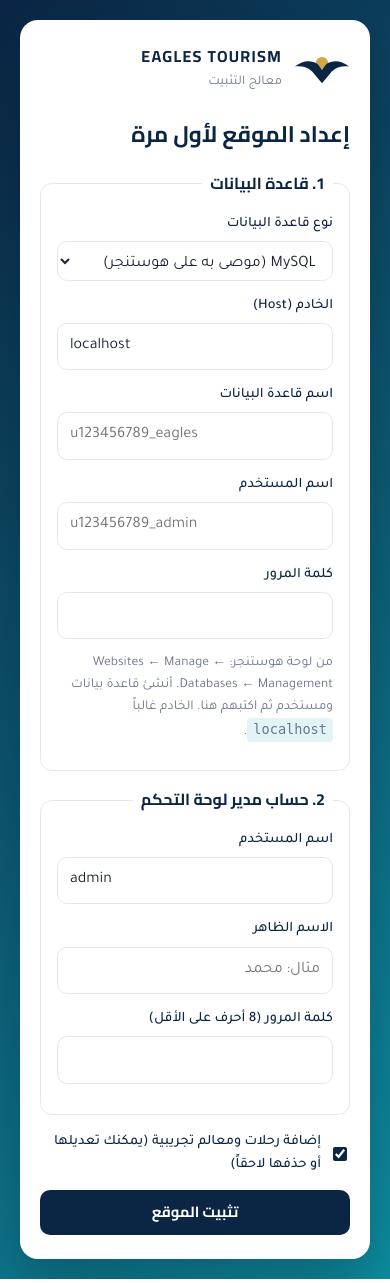
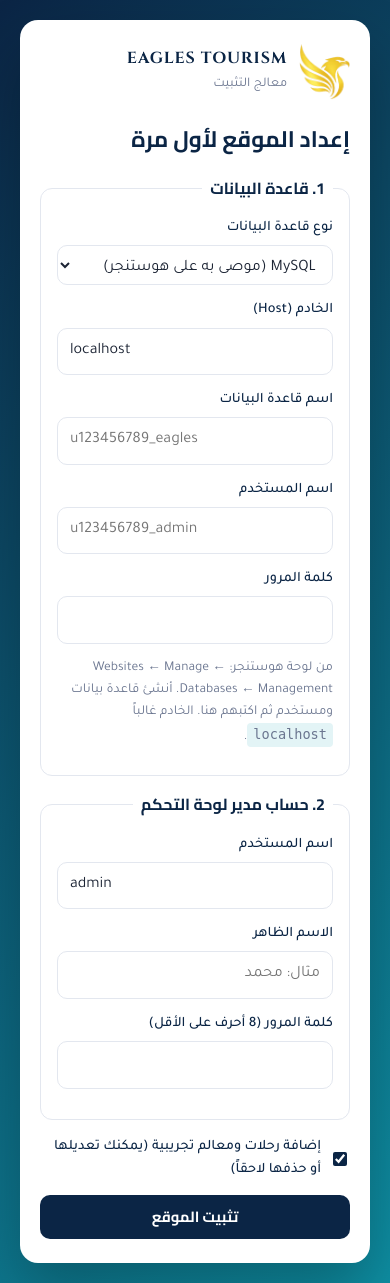
Before and after one commit to mohamedmashalyeng-dot/Eagles-tourism, a PHP site: page /install.php in a window 390 px wide. Run offline with PHP 8.4, Linux system fonts and the light colour scheme; some libraries are stand-ins or nearby versions.

Commit message:
Use the Eagles gold eagle logo across the site
- Add the eagle mark (transparent PNG), favicon and apple-touch icon
- Brand text in a serif face with the logo's gold; align theme gold
- Image placeholder now shows the new eagle
- Fix horizontal overflow on mobile trips page caused by filter chips

Co-Authored-By: Claude Opus 5.5 <noreply@anthropic.com>
Claude-Session: https://claude.ai/code/session_01NaQT8oWt8SrpNC7LwT9tAS

```diff
--- a/admin/_layout.php
+++ b/admin/_layout.php
@@ -21,8 +21,9 @@ function admin_header(string $title, string $active = ''): void
     <meta name="viewport" content="width=device-width, initial-scale=1">
     <meta name="robots" content="noindex, nofollow">
     <title><?= e($title) ?> | لوحة التحكم - <?= e(setting('site_name')) ?></title>
-    <link rel="icon" href="<?= e(base_url('assets/img/favicon.svg')) ?>" type="image/svg+xml">
-    <link href="https://fonts.googleapis.com/css2?family=Cairo:wght@600;700;800&family=Tajawal:wght@400;500;700&display=swap" rel="stylesheet">
+    <link rel="icon" href="<?= e(base_url('assets/img/favicon.png')) ?>" type="image/png">
+    <link rel="apple-touch-icon" href="<?= e(base_url('assets/img/apple-touch-icon.png')) ?>">
+    <link href="https://fonts.googleapis.com/css2?family=Cinzel:wght@600;700&family=Cairo:wght@600;700;800&family=Tajawal:wght@400;500;700&display=swap" rel="stylesheet">
     <link rel="stylesheet" href="<?= e(asset('css/admin.css')) ?>">
 </head>
 <body class="admin">
--- a/admin/login.php
+++ b/admin/login.php
@@ -42,8 +42,9 @@ if ($_SERVER['REQUEST_METHOD'] === 'POST') {
     <meta name="viewport" content="width=device-width, initial-scale=1">
     <meta name="robots" content="noindex, nofollow">
     <title>تسجيل الدخول | لوحة التحكم</title>
-    <link rel="icon" href="<?= e(base_url('assets/img/favicon.svg')) ?>" type="image/svg+xml">
-    <link href="https://fonts.googleapis.com/css2?family=Cairo:wght@600;700;800&family=Tajawal:wght@400;500;700&display=swap" rel="stylesheet">
+    <link rel="icon" href="<?= e(base_url('assets/img/favicon.png')) ?>" type="image/png">
+    <link rel="apple-touch-icon" href="<?= e(base_url('assets/img/apple-touch-icon.png')) ?>">
+    <link href="https://fonts.googleapis.com/css2?family=Cinzel:wght@600;700&family=Cairo:wght@600;700;800&family=Tajawal:wght@400;500;700&display=swap" rel="stylesheet">
     <link rel="stylesheet" href="<?= e(asset('css/admin.css')) ?>">
 </head>
 <body class="auth-page">
--- a/assets/css/admin.css
+++ b/assets/css/admin.css
@@ -1,6 +1,6 @@
 /* Eagles Tourism — admin dashboard */
 :root {
-    --navy: #0b2545; --navy-2: #13315c; --sea: #0e8fa3; --sea-light: #e3f4f6; --gold: #d4a64a;
+    --navy: #0b2545; --navy-2: #13315c; --sea: #0e8fa3; --sea-light: #e3f4f6; --gold: #e2b42b;
     --bg: #f3f5f9; --ink: #1c2434; --muted: #6b7690; --line: #e3e7ef; --danger: #d64545; --ok: #1f9d55; --wa: #25d366;
     --radius: 14px; --shadow: 0 4px 18px rgba(11,37,69,.06);
     --font-head: 'Cairo', system-ui, sans-serif; --font-body: 'Tajawal', 'Cairo', system-ui, sans-serif;
@@ -33,8 +33,9 @@ code { background: var(--sea-light); padding: 1px 6px; border-radius: 4px; direc
 /* layout */
 .sidebar { position: fixed; inset: 0 0 0 auto; width: 250px; background: var(--navy); color: #fff; display: flex; flex-direction: column; z-index: 20; transition: transform .3s; }
 .sidebar__brand { display: flex; align-items: center; gap: 10px; padding: 22px 20px; border-bottom: 1px solid rgba(255,255,255,.08); }
-.brand-mark { width: 46px; height: 30px; color: #fff; }
-.sidebar__brand strong { display: block; font-family: var(--font-head); letter-spacing: .1em; line-height: 1.1; }
+.brand-mark { width: auto; height: 42px; }
+.sidebar__brand strong { display: block; font-family: 'Cinzel', Georgia, serif; color: var(--gold); letter-spacing: .08em; line-height: 1.1; }
+.sidebar__brand small { color: rgba(255,255,255,.7) !important; }
 .sidebar__brand small { color: var(--gold); font-size: .8rem; }
 .sidebar__nav { padding: 16px 12px; display: grid; gap: 4px; flex: 1; align-content: start; }
 .sidebar a { display: flex; align-items: center; gap: 12px; padding: 11px 14px; border-radius: 10px; color: rgba(255,255,255,.75); transition: .2s; }
@@ -166,8 +167,8 @@ details summary { cursor: pointer; color: var(--sea); font-weight: 500; margin-b
 .auth-card { width: 100%; max-width: 420px; background: #fff; border-radius: 18px; padding: 32px; box-shadow: 0 30px 60px rgba(0,0,0,.25); }
 .auth-card--wide { max-width: 680px; }
 .auth-brand { display: flex; align-items: center; gap: 12px; margin-bottom: 22px; color: var(--navy); }
-.auth-brand .brand-mark { color: var(--navy); width: 56px; height: 36px; }
-.auth-brand strong { display: block; font-family: var(--font-head); letter-spacing: .08em; }
+.auth-brand .brand-mark { height: 56px; width: auto; }
+.auth-brand strong { display: block; font-family: 'Cinzel', Georgia, serif; letter-spacing: .06em; color: var(--navy); }
 .auth-brand small { color: var(--muted); }
 .auth-title { font-size: 1.4rem; margin-bottom: 18px; }
 .back-link { display: block; text-align: center; margin-top: 16px; color: var(--muted); font-size: .9rem; }
--- a/includes/header.php
+++ b/includes/header.php
@@ -23,10 +23,11 @@ $nav = [
     <meta property="og:type" content="website">
     <?php if (!empty($ogImage)): ?><meta property="og:image" content="<?= e(img_src($ogImage)) ?>"><?php endif; ?>
     <meta name="theme-color" content="#0b2545">
-    <link rel="icon" href="<?= e(base_url('assets/img/favicon.svg')) ?>" type="image/svg+xml">
+    <link rel="icon" href="<?= e(base_url('assets/img/favicon.png')) ?>" type="image/png">
+    <link rel="apple-touch-icon" href="<?= e(base_url('assets/img/apple-touch-icon.png')) ?>">
     <link rel="preconnect" href="https://fonts.googleapis.com">
     <link rel="preconnect" href="https://fonts.gstatic.com" crossorigin>
-    <link href="https://fonts.googleapis.com/css2?family=Cairo:wght@500;600;700;800&family=Tajawal:wght@400;500;700&display=swap" rel="stylesheet">
+    <link href="https://fonts.googleapis.com/css2?family=Cinzel:wght@600;700&family=Cairo:wght@500;600;700;800&family=Tajawal:wght@400;500;700&display=swap" rel="stylesheet">
     <link rel="stylesheet" href="<?= e(asset('css/style.css')) ?>">
 </head>
 <body>
--- a/includes/icons.php
+++ b/includes/icons.php
@@ -41,11 +41,8 @@ function icon(string $name, string $class = 'icon'): string
     return '<svg class="' . e($class) . '" viewBox="0 0 24 24" fill="none" stroke="currentColor" stroke-width="2" stroke-linecap="round" stroke-linejoin="round" aria-hidden="true">' . $inner . '</svg>';
 }
 
-/** Brand mark: stylised eagle wings over a rising sun. */
+/** Brand mark: the Eagles gold eagle logo. */
 function brand_mark(string $class = 'brand-mark'): string
 {
-    return '<svg class="' . e($class) . '" viewBox="0 0 64 40" aria-hidden="true">'
-        . '<circle cx="32" cy="12" r="7" fill="var(--gold)"/>'
-        . '<path fill="currentColor" d="M1 16c9-7 18-8 26-3l5 7 5-7c8-5 17-4 26 3-8-1-15 1-20 6l-11 13-11-13C16 17 9 15 1 16z"/>'
-        . '</svg>';
+    return '<img class="' . e($class) . '" src="' . e(base_url('assets/img/logo-mark.png')) . '" alt="" width="240" height="264" decoding="async">';
 }
--- a/install.php
+++ b/install.php
@@ -93,7 +93,7 @@ if (!$installed && $_SERVER['REQUEST_METHOD'] === 'POST') {
     <meta name="viewport" content="width=device-width, initial-scale=1">
     <meta name="robots" content="noindex">
     <title>تثبيت موقع Eagles Tourism</title>
-    <link href="https://fonts.googleapis.com/css2?family=Cairo:wght@600;700;800&family=Tajawal:wght@400;500;700&display=swap" rel="stylesheet">
+    <link href="https://fonts.googleapis.com/css2?family=Cinzel:wght@600;700&family=Cairo:wght@600;700;800&family=Tajawal:wght@400;500;700&display=swap" rel="stylesheet">
     <link rel="stylesheet" href="<?= e(asset('css/admin.css')) ?>">
 </head>
 <body class="auth-page">
```
Also changed, not shown: assets/css/style.css (+12 -8 lines), assets/img/apple-touch-icon.png (added), assets/img/favicon.png (added), assets/img/favicon.svg (deleted), assets/img/logo-mark-sm.png (added), assets/img/logo-mark.png (added), assets/img/placeholder.svg.
